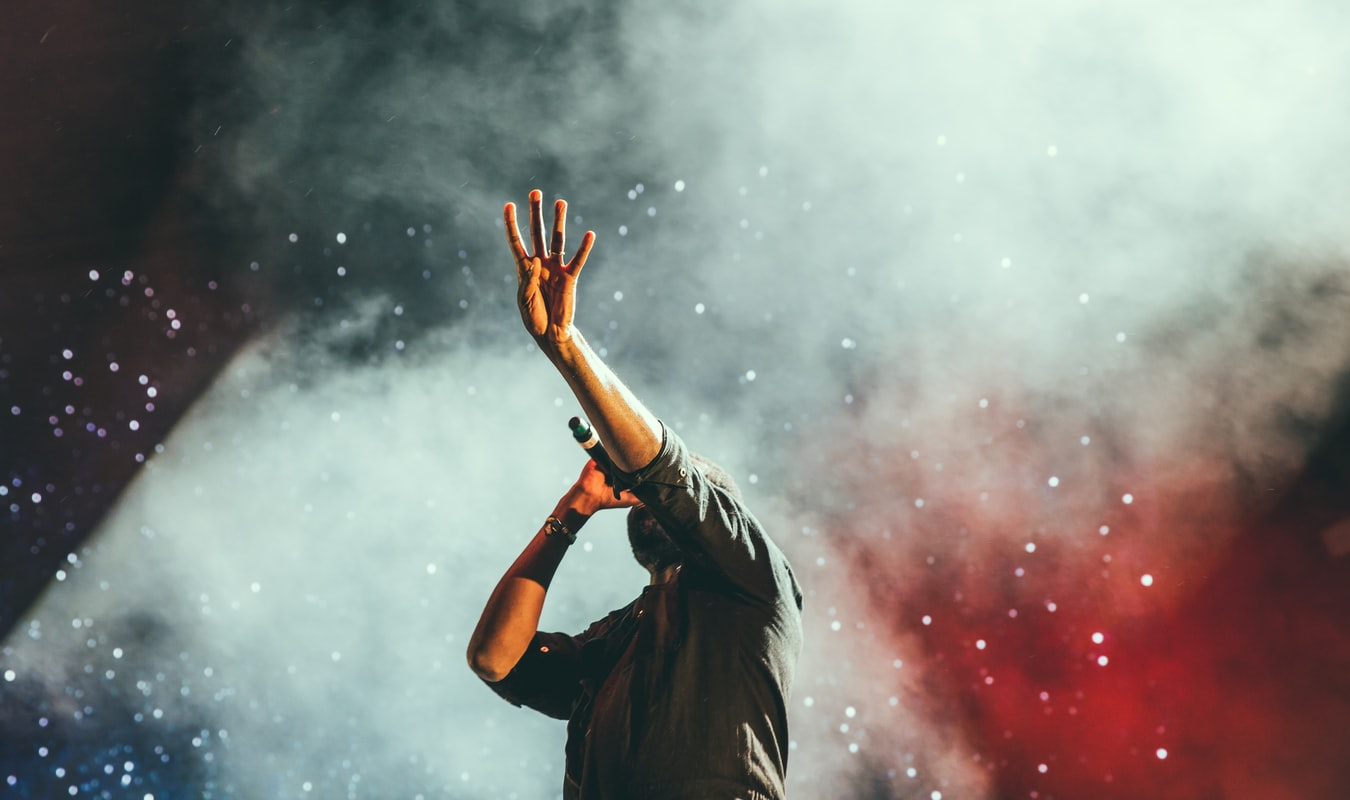
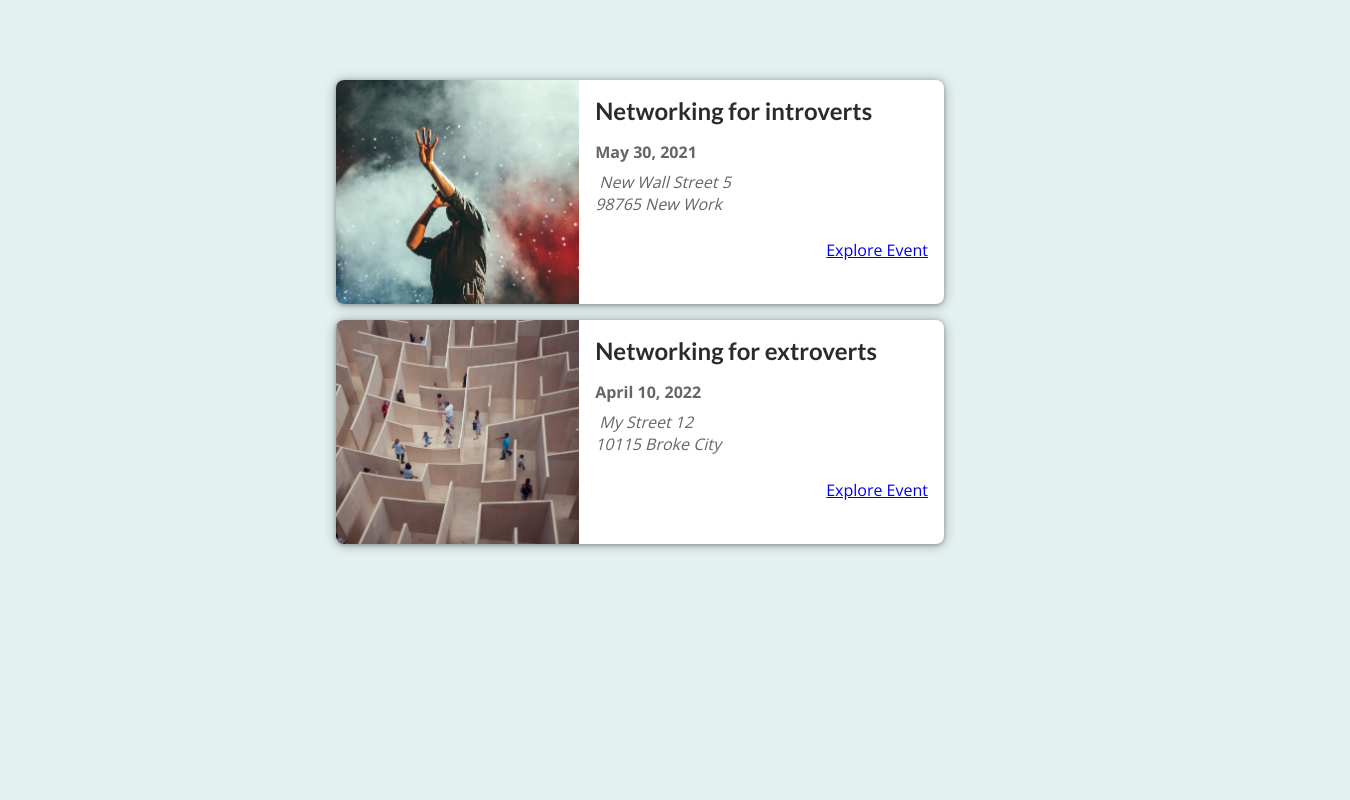
Before and after one commit to lenilunderman/hubevents, a Next.js app: page / in a window 1280 px wide. Shown: the top 800 px of the page, 1350 px wide, since content can reach past the window. Built offline with nearby package versions, Linux system fonts and the light colour scheme.

Commit message:
Adding ccss style for components using modules next. Applying css to the event item, event list pages.

```diff
--- a/components/events/event-item.js
+++ b/components/events/event-item.js
@@ -1,5 +1,8 @@
 // import the link component from nextjs
 import Link from "next/link";
+
+// import the css module to this especif component, the only required is to have .module.css at the end of the css, then you can access the classes on css by accessing the name of the class.
+import classes from "./event-item.module.css";
 
 function EventItem(props) {
   // object destructuring to pull out the data from props
@@ -15,19 +18,19 @@
   const exploreLink = `/events/${id}`;
 
   return (
-    <li>
+    <li className={classes.item}>
       <img src={"/" + image} alt={title} />
-      <div>
-        <div>
+      <div className={classes.content}>
+        <div className={classes.summary}>
           <h2>{title}</h2>
-          <div>
+          <div className={classes.date}>
             <time>{humanReadableDate}</time>
           </div>
-          <div>
+          <div className={classes.address}>
             <address> {formattedAddress} </address>
           </div>
         </div>
-        <div>
+        <div className={classes.actions}>
           <Link href={exploreLink}> Explore Event </Link>
         </div>
       </div>
--- /dev/null
+++ b/components/events/event-item.module.css
@@ -0,0 +1,103 @@
+.item {
+  box-shadow: 0 1px 4px rgba(0, 0, 0, 0.3), 0 1px 12px 2px rgba(0, 0, 0, 0.2);
+  border-radius: 8px;
+  overflow: hidden;
+  background-color: white;
+  margin: 1rem;
+  display: flex;
+  flex-direction: column;
+  gap: 1rem;
+}
+
+.item img {
+  width: 100%;
+  object-fit: cover;
+  height: 10rem;
+}
+
+.content {
+  width: 100%;
+  padding: 0 1rem;
+  text-align: center;
+}
+
+.content h2 {
+  margin: 0.5rem 0;
+}
+
+.date,
+.address {
+  display: flex;
+  gap: 0.5rem;
+  align-items: center;
+}
+
+.date svg,
+.address svg {
+  width: 1.25rem;
+  height: 1.25rem;
+  color: #666666;
+}
+
+.content time {
+  color: #666666;
+  font-weight: bold;
+}
+
+.content address {
+  margin: 0.5rem 0;
+  color: #666666;
+  white-space: pre;
+}
+
+.actions {
+  display: flex;
+  flex-direction: column;
+  padding: 1rem;
+}
+
+.actions a {
+  display: block;
+}
+
+.actions a span {
+  vertical-align: middle;
+}
+
+.icon {
+  margin-left: 0.5rem;
+  display: inline-flex;
+  justify-content: center;
+  align-items: center;
+}
+
+.icon svg {
+  width: 1.25rem;
+  height: 1.25rem;
+}
+
+@media (min-width: 768px) {
+  .item {
+    flex-direction: row;
+  }
+
+  .item img {
+    width: 40%;
+    height: 14rem;
+  }
+
+  .content {
+    width: 60%;
+    padding: 0;
+    text-align: left;
+  }
+
+  .content h2 {
+    margin: 1rem 0;
+  }
+
+  .actions {
+    flex-direction: row;
+    justify-content: flex-end;
+  }
+}
--- a/components/events/event-list.js
+++ b/components/events/event-list.js
@@ -1,12 +1,15 @@
 // import component for a single event to be displayed on the list
 import EventItem from "./event-item";
+
+// import the css to be used for this component
+import classes from "./event-list.module.css";
 
 function EventList(props) {
   // object destructing from props
   const { items } = props;
 
   return (
-    <ul>
+    <ul className={classes.list}>
       {items.map((event) => (
         <EventItem
           // passing the props that will be used on the component 'event-item' fn-name is EventItem
--- /dev/null
+++ b/components/events/event-list.module.css
@@ -0,0 +1,5 @@
+.list {
+  width: 90%;
+  max-width: 40rem;
+  margin: 5rem auto;
+}
```
Also changed, not shown: styles/button.module.css (added, +18 -0 lines).
